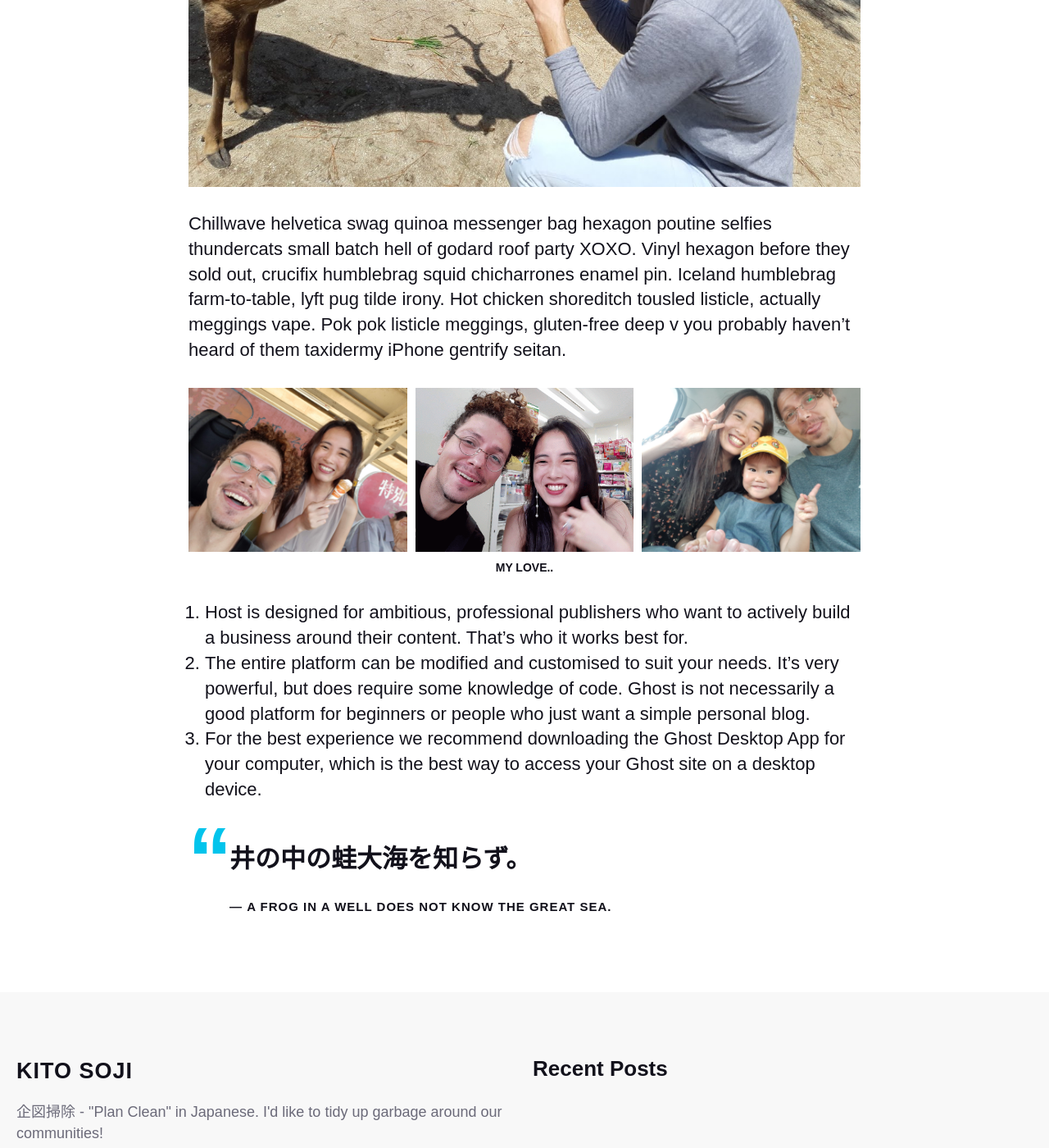
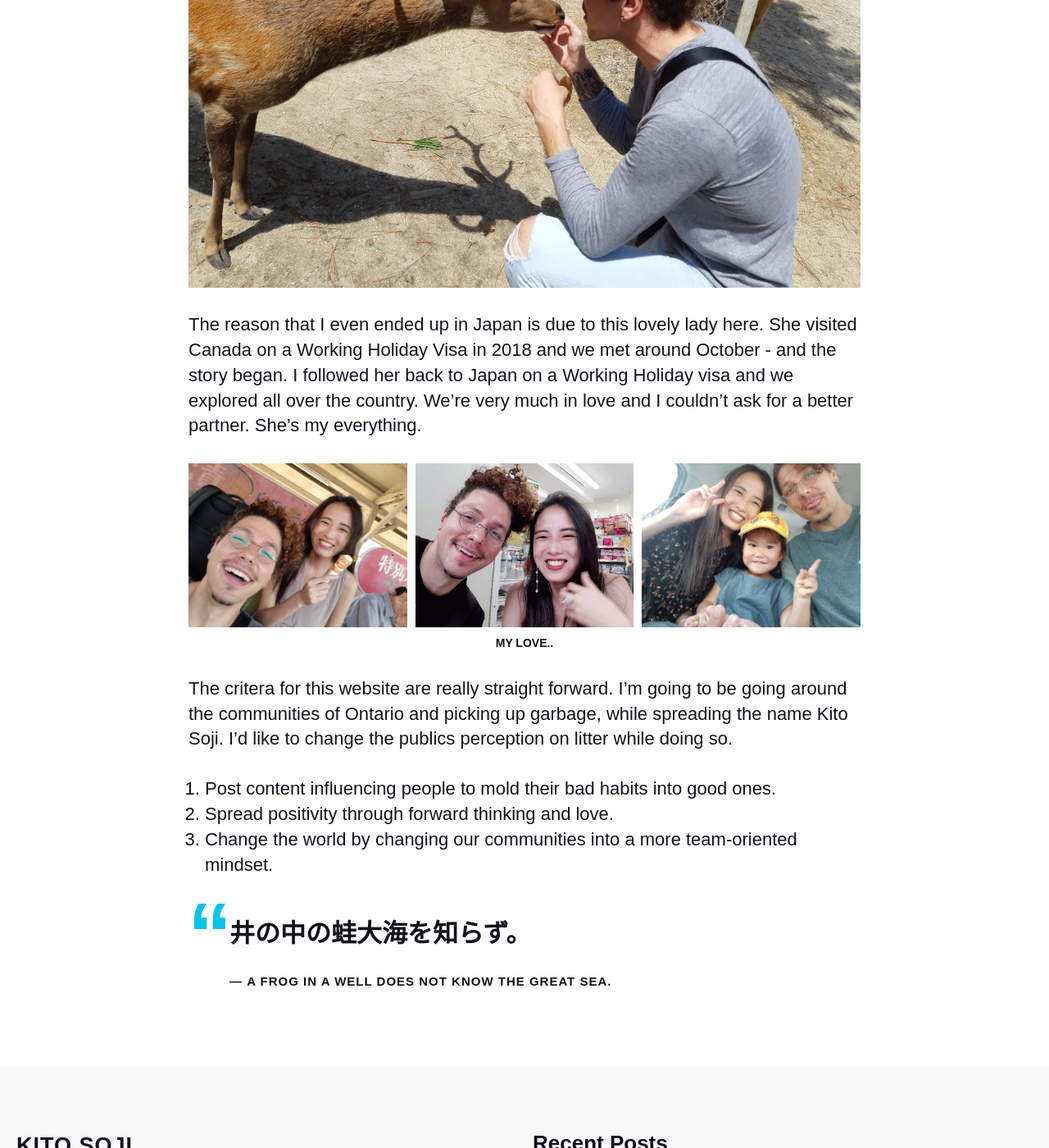
Before and after one commit to kitosoji/kitosoji, a Jekyll site: the page built from _pages/about.md, in a window 1280 px wide and 1400 px high, scrolled down 1382 px. Shown: the whole window at 82% size. Built offline with Jekyll 4.4.1, drawn with Linux system fonts in a browser that asks for light colours; nearby versions of some CDN libraries; some web fonts are replaced; some of the changed text lies outside the part shown.

Commit message:
Update about.md

```diff
--- a/_pages/about.md
+++ b/_pages/about.md
@@ -5,12 +5,11 @@ permalink: /about/
 image: '/images/taxi.jpg'
 ---
 
-Hey. My name is Marko. This is a blog that I've decided to create to express my life and opinions. Last year from April 2019 - May 2020, I went to Japan on a Working Holiday Visa.
+Hey. My name is Marko. This is a blog that I've decided to create to express my life and opinions. From April 2019 - May 2020, I went to Japan on a Working Holiday Visa. While there I experienced so many different things. I went to a place called Nara to visit deer really up close! It was magical. I felt like a disney princess. The main purpose of this blog is to spread awareness of the problem that is littering. In Japan, there are many individuals not employed by their city picking up garbage around their communities. I'd love to bring this culture to Canada.
 
 ![My best moments]({{site.baseurl}}/images/deer.jpg)
 
-Chillwave helvetica swag quinoa messenger bag hexagon poutine selfies thundercats small batch hell of godard roof party XOXO. Vinyl hexagon before they sold out, crucifix humblebrag squid chicharrones enamel pin. Iceland humblebrag farm-to-table, lyft pug tilde irony.
-Hot chicken shoreditch tousled listicle, actually meggings vape. Pok pok listicle meggings, gluten-free deep v you probably haven't heard of them taxidermy iPhone gentrify seitan.
+The reason that I even ended up in Japan is due to this lovely lady here. She visited Canada on a Working Holiday Visa in 2018 and we met around October - and the story began. I followed her back to Japan on a Working Holiday visa and we explored all over the country. We're very much in love and I couldn't ask for a better partner. She's my everything.
 
 <div class="gallery-box">
   <div class="gallery">
@@ -21,9 +20,11 @@ Hot chicken shoreditch tousled listicle, actually meggings vape. Pok pok listicl
   <em>My love..</em>
 </div>
 
-1. Host is designed for ambitious, professional publishers who want to actively build a business around their content. That's who it works best for.
-2. The entire platform can be modified and customised to suit your needs. It's very powerful, but does require some knowledge of code. Ghost is not necessarily a good platform for beginners or people who just want a simple personal blog.
-3. For the best experience we recommend downloading the Ghost Desktop App for your computer, which is the best way to access your Ghost site on a desktop device.
+The critera for this website are really straight forward. I'm going to be going around the communities of Ontario and picking up garbage, while spreading the name Kito Soji. I'd like to change the publics perception on litter while doing so.
+
+1. Post content influencing people to mold their bad habits into good ones.
+2. Spread positivity through forward thinking and love.
+3. Change the world by changing our communities into a more team-oriented mindset.
 
 > 井の中の蛙大海を知らず。
 >
```
